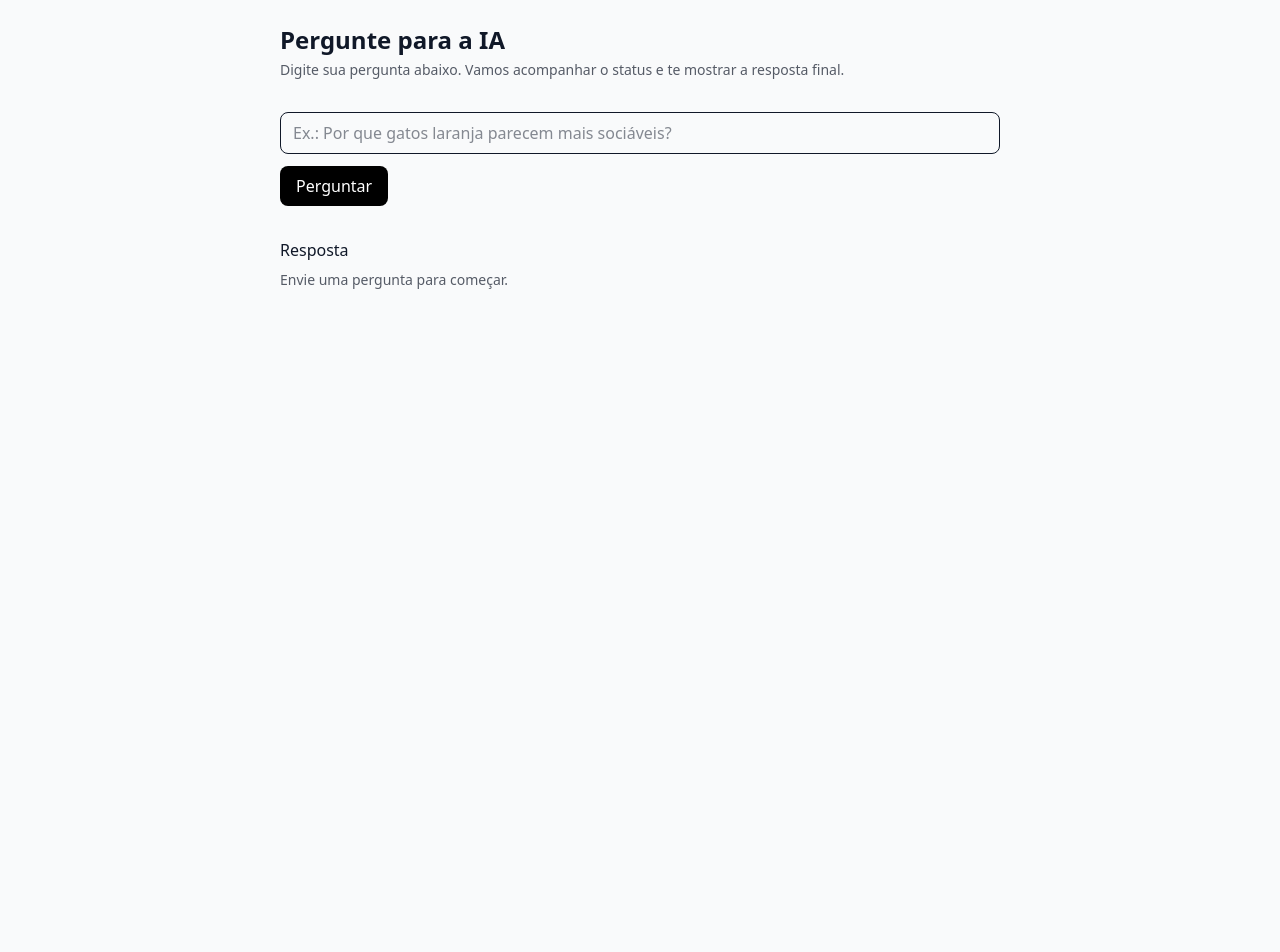
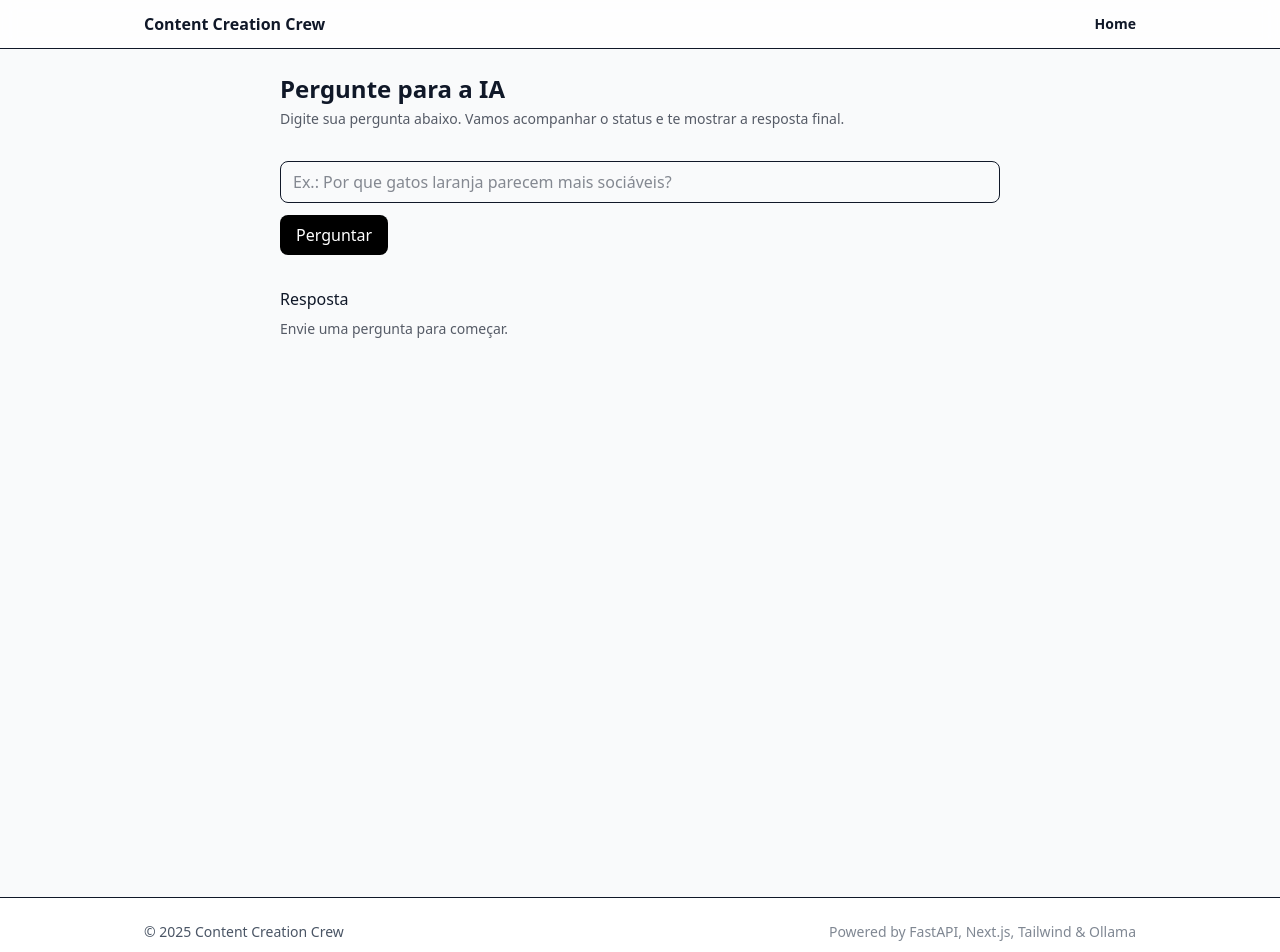
Before and after one commit to Cophhy/crew_project, a Next.js app in the folder web/: page / in a window 1280 px wide. Shown: the top 952 px of the page. Before the commit the page ends 800 px from the top, so only its background shows below. Built offline with nearby package versions, Linux system fonts and the light colour scheme; no server answers.

Commit message:
header e footer

```diff
--- a/web/src/app/layout.tsx
+++ b/web/src/app/layout.tsx
@@ -1,5 +1,7 @@
 import type { Metadata } from "next";
 import "./globals.css";
+import Header from "@/components/Header";
+import Footer from "@/components/Footer";
 
 export const metadata: Metadata = {
   title: "Content Creation Crew",
@@ -9,7 +11,11 @@ export const metadata: Metadata = {
 export default function RootLayout({ children }: { children: React.ReactNode }) {
   return (
     <html lang="en">
-      <body className="bg-gray-50 text-gray-900 antialiased">{children}</body>
+      <body className="bg-gray-50 text-gray-900 antialiased">
+        <Header />
+        <div className="mx-auto max-w-5xl px-4">{children}</div>
+        <Footer />
+      </body>
     </html>
   );
 }
--- /dev/null
+++ b/web/src/components/Footer.tsx
@@ -0,0 +1,12 @@
+export default function Footer() {
+  return (
+    <footer className="mt-12 border-t bg-white">
+      <div className="mx-auto max-w-5xl px-4 py-6 text-sm text-gray-600 flex flex-col sm:flex-row items-center justify-between gap-2">
+        <p>© {new Date().getFullYear()} Content Creation Crew</p>
+        <p className="opacity-70">
+          Powered by FastAPI, Next.js, Tailwind & Ollama
+        </p>
+      </div>
+    </footer>
+  );
+}
--- /dev/null
+++ b/web/src/components/Header.tsx
@@ -0,0 +1,30 @@
+"use client";
+
+import Link from "next/link";
+import { usePathname } from "next/navigation";
+
+export default function Header() {
+  const pathname = usePathname();
+  const isHome = pathname === "/";
+
+  return (
+    <header className="sticky top-0 z-30 border-b bg-white/80 backdrop-blur">
+      <div className="mx-auto max-w-5xl px-4 py-3 flex items-center justify-between">
+        <Link href="/" className="font-semibold">
+          Content Creation Crew
+        </Link>
+
+        <nav className="flex gap-4 text-sm">
+          <Link
+            href="/"
+            className={`hover:underline ${isHome ? "font-semibold" : ""}`}
+          >
+            Home
+          </Link>
+          {/* adicione outras rotas se quiser */}
+          {/* <Link href="/runs" className={pathname.startsWith("/runs") ? "font-semibold" : ""}>Runs</Link> */}
+        </nav>
+      </div>
+    </header>
+  );
+}
```
